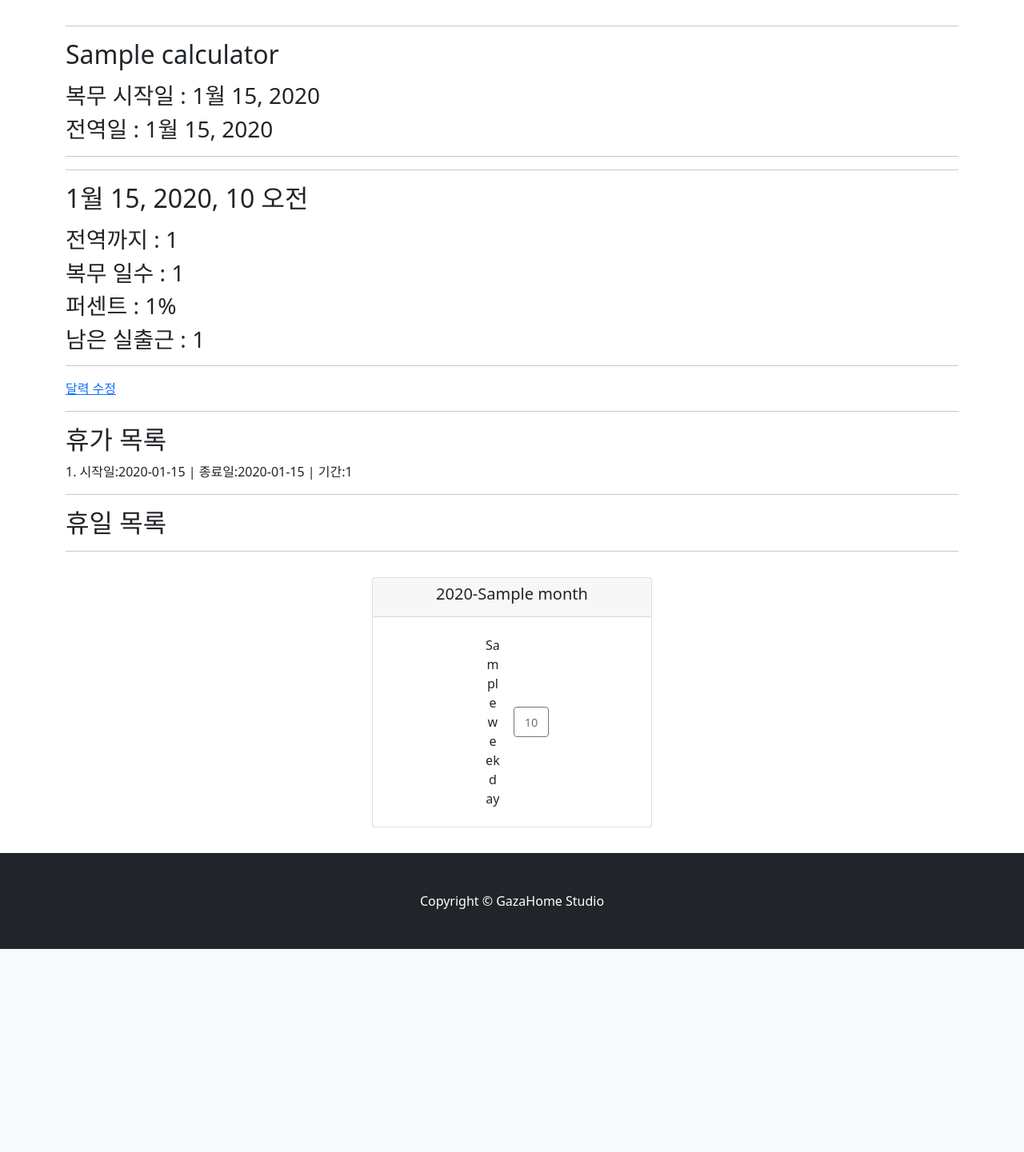
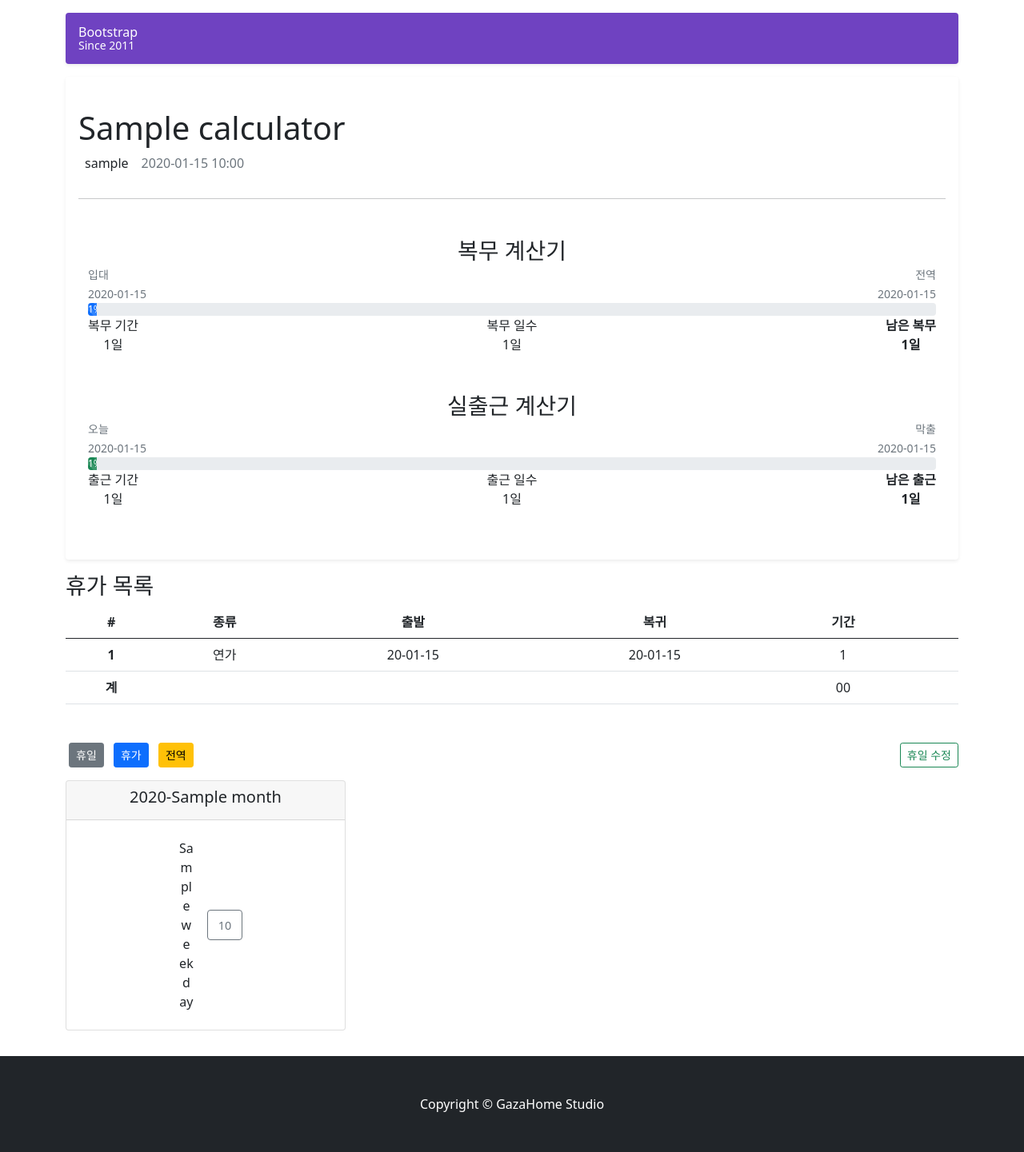
Before and after one commit to GoDa-Choe/UnvaccinatedRestaurantGuide-Gazaahome, a Django app: template workday/templates/workday/calculator_detail.html in a window 1280 px wide. Shown: the part 56-1497 px from the top of the page at 80% size. Before the commit the page ends 1243 px from the top, so only its background shows below. Run offline with Django 3.2, Linux system fonts and the light colour scheme; tables that the repository leaves empty hold one stand-in row (values such as "Sample post"); the template is opened without the code that fills it: values that come from a table or form of the project are taken from there, most other values are stand-ins (such as "Sample title", 1, 10 or a date in 2020); some libraries are stand-ins or nearby versions.

Commit message:
계산기 UI 개선

```diff
--- a/workday/templates/workday/calculator_detail.html
+++ b/workday/templates/workday/calculator_detail.html
@@ -1,4 +1,4 @@
-{% extends 'forum/base_full_width.html' %}
+{% extends 'forum/base.html' %}
 {% load static %}
 
 {% block head-title %}
@@ -14,55 +14,172 @@
 {% endblock %}
 
 {% block main-area %}
+    <div class="d-flex align-items-center p-3 my-3 rounded shadow-sm text-white" style="background-color: #6f42c1">
+        <div class="lh-1">
+            <h1 class="h6 mb-0 lh-1">Bootstrap</h1>
+            <small>Since 2011</small>
+        </div>
+    </div>
 
 
-    <hr/>
-    <h2 class="my-3">{{ calculator.name }}</h2>
-    <h3>복무 시작일 : {{ calculator.start_date }}</h3>
-    <h3>전역일 : {{ calculator.end_date }}</h3>
-    <hr/>
+    <div class="my-3 p-3 rounded shadow-sm">
 
-    <hr/>
-    <h2 class="my-3">{{ today }}</h2>
-    <h3>전역까지 : {{ service_days|length }}</h3>
-    <h3>복무 일수 : {{ serviced_days|length }}</h3>
-    <h3>퍼센트 : {{ percent }}%</h3>
-    <h3>남은 실출근 : {{ workdays|length }}</h3>
-    <hr/>
 
-    <a href="{% url 'workday:update' calculator.pk %}"> 달력 수정</a>
+        <article class="mb-5">
+            <h1 class="mt-4">{{ calculator.name }}</h1>
 
-    <hr/>
+            <div class="d-flex align-items-center">
+                <p class="d-inline mx-2">
+                    {{ calculator.author }}
+                </p>
+                <p class="d-inline text-muted mx-2">
+                    {{ calculator.created_at|date:'Y-m-d H:i' }}
+                </p>
+            </div>
 
+            <hr>
+
+            <div class="container my-5">
+                <h3 class="text-center my-0">복무 계산기</h3>
+                <div class="d-flex justify-content-between align-items-center text-muted">
+                    <div class="d-inline">
+                        <p class="text-start my-0"><small>입대</small></p>
+                        <p class="text-start my-0"><small>{{ calculator.start_date|date:'Y-m-d' }}</small></p>
+                    </div>
+                    <div class="d-inline">
+                        <p class="text-end my-0"><small>전역</small></p>
+                        <p class="text-end my-0"><small>{{ calculator.start_date|date:'Y-m-d' }}</small></p>
+                    </div>
+                </div>
+
+                <div class="progress">
+                    <div class="progress-bar progress-bar-striped progress-bar-animated" role="progressbar"
+                         style="width: {{ percent }}%"
+                         aria-valuenow="{{ percent }}"
+                         aria-valuemin="0" aria-valuemax="100">
+                        {{ percent }}%
+                    </div>
+                </div>
+                <div class="d-flex justify-content-between align-items-center">
+                    <div class="d-inline">
+                        <p class="text-center my-0">복무 기간</p>
+                        <p class="text-center my-0">{{ service_days|length }}일</p>
+                    </div>
+                    <div class="d-inline">
+                        <p class="text-center my-0">복무 일수</p>
+                        <p class="text-center my-0">{{ serviced_days|length }}일</p>
+                    </div>
+                    <div class="d-inline">
+                        <p class="text-center my-0 fw-bold">남은 복무</p>
+                        <p class="text-center my-0 fw-bold">{{ remaining_days|length }}일</p>
+                    </div>
+                </div>
+            </div>
+
+            <div class="container my-5">
+                <h3 class="text-center my-0">실출근 계산기</h3>
+                <div class="d-flex justify-content-between align-items-center text-muted">
+                    <div class="d-inline">
+                        <p class="text-start my-0"><small>오늘</small></p>
+                        <p class="text-start my-0"><small>{{ calculator.start_date|date:'Y-m-d' }}</small></p>
+                    </div>
+                    <div class="d-inline">
+                        <p class="text-end my-0"><small>막출</small></p>
+                        <p class="text-end my-0"><small>{{ calculator.start_date|date:'Y-m-d' }}</small></p>
+                    </div>
+                </div>
+                <div class="progress">
+                    <div class="progress-bar progress-bar-striped bg-success progress-bar-animated" role="progressbar"
+                         style="width: {{ percent }}%"
+                         aria-valuenow="{{ percent }}"
+                         aria-valuemin="0" aria-valuemax="100">
+                        {{ percent }}%
+                    </div>
+                </div>
+                <div class="d-flex justify-content-between align-items-center">
+                    <div class="d-inline">
+                        <p class="text-center my-0">출근 기간</p>
+                        <p class="text-center my-0">{{ workdays|length }}일</p>
+                    </div>
+                    <div class="d-inline">
+                        <p class="text-center my-0">출근 일수</p>
+                        <p class="text-center my-0">{{ workdays|length }}일</p>
+                    </div>
+                    <div class="d-inline">
+                        <p class="text-center my-0 fw-bold">남은 출근</p>
+                        <p class="text-center my-0 fw-bold">{{ workdays|length }}일</p>
+                    </div>
+                </div>
+            </div>
+        </article>
+    </div>
+    <!-- Leaves Table -->
     {% if user == calculator.author %}
-        <a class="btn btn-info btn-sm float-end" href="{% url 'workday:create_leave' calculator.pk %}"
+        <a class="btn btn-outline-secondary btn-sm float-end" href="{% url 'workday:create_leave' calculator.pk %}"
            role="button">
-            <i class="fas fa-pen"> 휴가 등록</i>
+            등록
         </a>
     {% endif %}
-    <h2>휴가 목록</h2>
+    <h3>휴가 목록</h3>
+
+    <table class="table table-hover my-2">
+        <thead>
+        <tr class="text-center">
+            <th scope="col">#</th>
+            <th scope="col">종류</th>
+            <th scope="col">출발</th>
+            <th scope="col">복귀</th>
+            <th scope="col">기간</th>
+            <th scope="col"></th>
+        </tr>
+        </thead>
+        <tbody>
         {% for leave in calculator.leave_set.all %}
+            <tr class="text-center">
+                <th scope="row">{{ forloop.counter }}</th>
+                <td>연가</td>
+                <td>{{ leave.start_date|date:'y-m-d' }}</td>
+                <td>{{ leave.end_date|date:'y-m-d' }}</td>
+                <td>{{ leave.days.days }}</td>
+                <td>
                     {% if user == calculator.author %}
-            <a class="btn btn-info btn-sm float-end"
+                        <a class="btn btn-close float-end"
                            href="{% url 'workday:delete_leave' calculator.pk leave.pk %}"
                            role="button">
-                <i class="fas fa-pen"> 휴가 삭제</i>
                         </a>
                     {% endif %}
-
-        <p>{{ forloop.counter }}. 시작일:{{ leave.start_date|date:'Y-m-d' }} | 종료일:{{ leave.start_date|date:'Y-m-d' }}
-            | 기간:{{ leave.days.days }}</p>
+                </td>
+            </tr>
         {% endfor %}
-    <hr/>
-
-    <h2>휴일 목록</h2>
-    {% for dayoff in dayoffs %}
-        <span>{{ dayoff|date:'Y-m-d' }}</span>
-    {% endfor %}
-    <hr/>
+        <tr class="text-center">
+            <th scope="row">계</th>
+            <td></td>
+            <td></td>
+            <td></td>
+            <td>00</td>
+            <td></td>
+        </tr>
+        </tbody>
+    </table>
 
 
-    <div class="row justify-content-center">
+    <div class="d-flex justify-content-between mt-5">
+        <div class="d-inline">
+            <button type="button" class="btn btn-sm btn-secondary mx-1">휴일</button>
+            <button type="button" class="btn btn-sm btn-primary mx-1">휴가</button>
+            <button type="button" class="btn btn-sm btn-warning mx-1">전역</button>
+        </div>
+
+        <div class="d-inline">
+            <a href="{% url 'workday:update' calculator.pk %}" role="button" class="btn btn-sm btn-outline-success">
+                휴일
+                수정</a>
+        </div>
+    </div>
+
+
+
+    <div class="row justify-content-between">
         {% for month_block in blocked_service_days %}
             <div class="col-auto">
                 <div class="card text-center my-3" style="min-width: 350px; max-width: 380px">
```
Also changed, not shown: workday/templates/workday/calculator_update.html (+22 -12 lines). Lines whose indentation alone changed are shown as unchanged.
